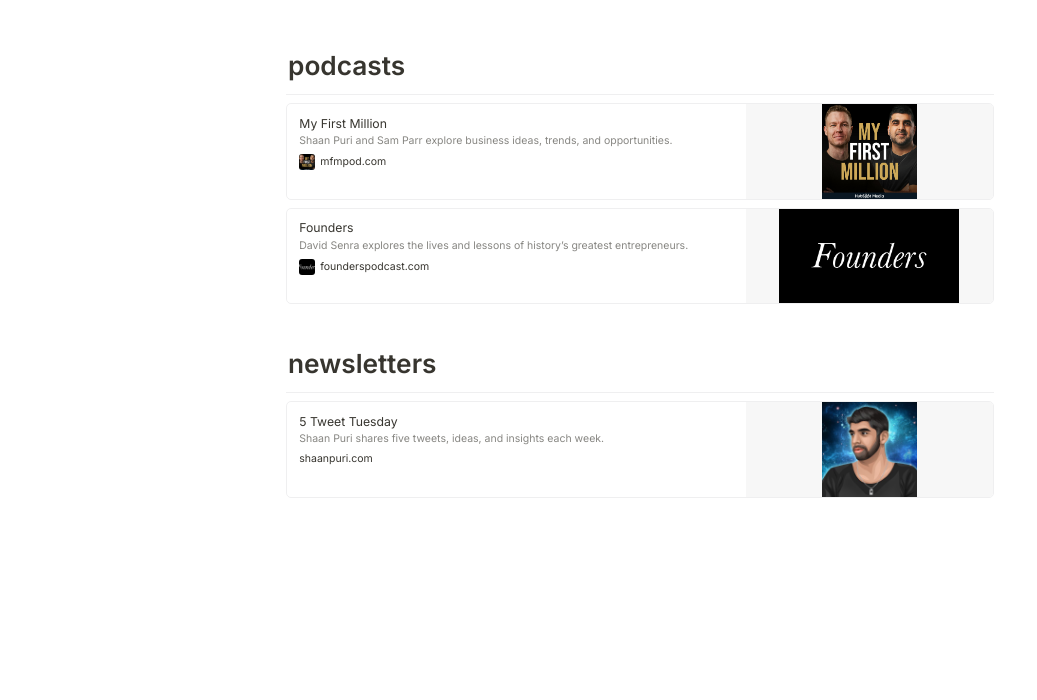
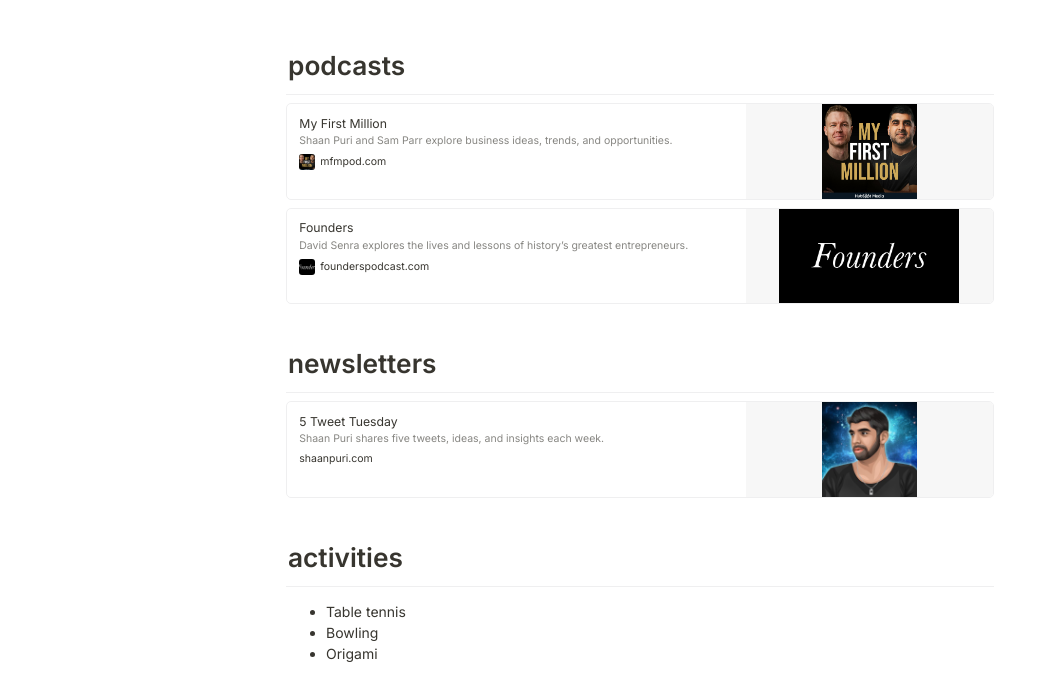
Before and after one commit to Jonty-9099/jonty-site, a plain HTML site: page things-i-like.html in a window 1280 px wide. Shown: the part 346-1046 px from the top of the page, without its empty margins (0-1037 px from the left). Drawn offline with Linux system fonts and the light colour scheme.

Commit message:
Add favourite activities to Things I like

```diff
--- a/things-i-like.html
+++ b/things-i-like.html
@@ -36,4 +36,13 @@
 <div class="bookmark-cover"><img src="img/shaan-puri.jpg" alt="Illustrated portrait of Shaan Puri" width="400" height="400"></div>
 </a>
 </section>
+<section class="likes-section in" aria-labelledby="activities-heading">
+<h2 id="activities-heading">activities</h2>
+<hr>
+<ul>
+<li>Table tennis</li>
+<li>Bowling</li>
+<li>Origami</li>
+</ul>
+</section>
 </main><script src="main.js?v=8"></script></body></html>
```
